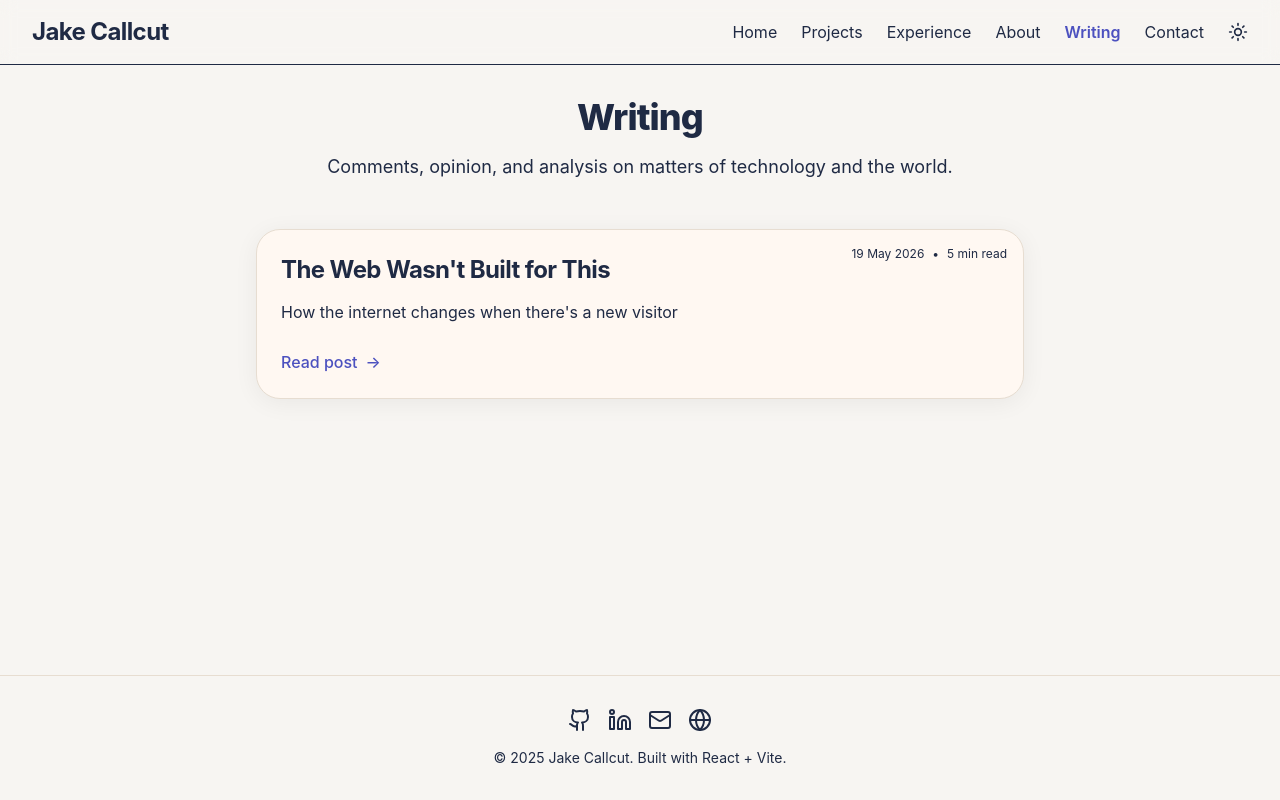
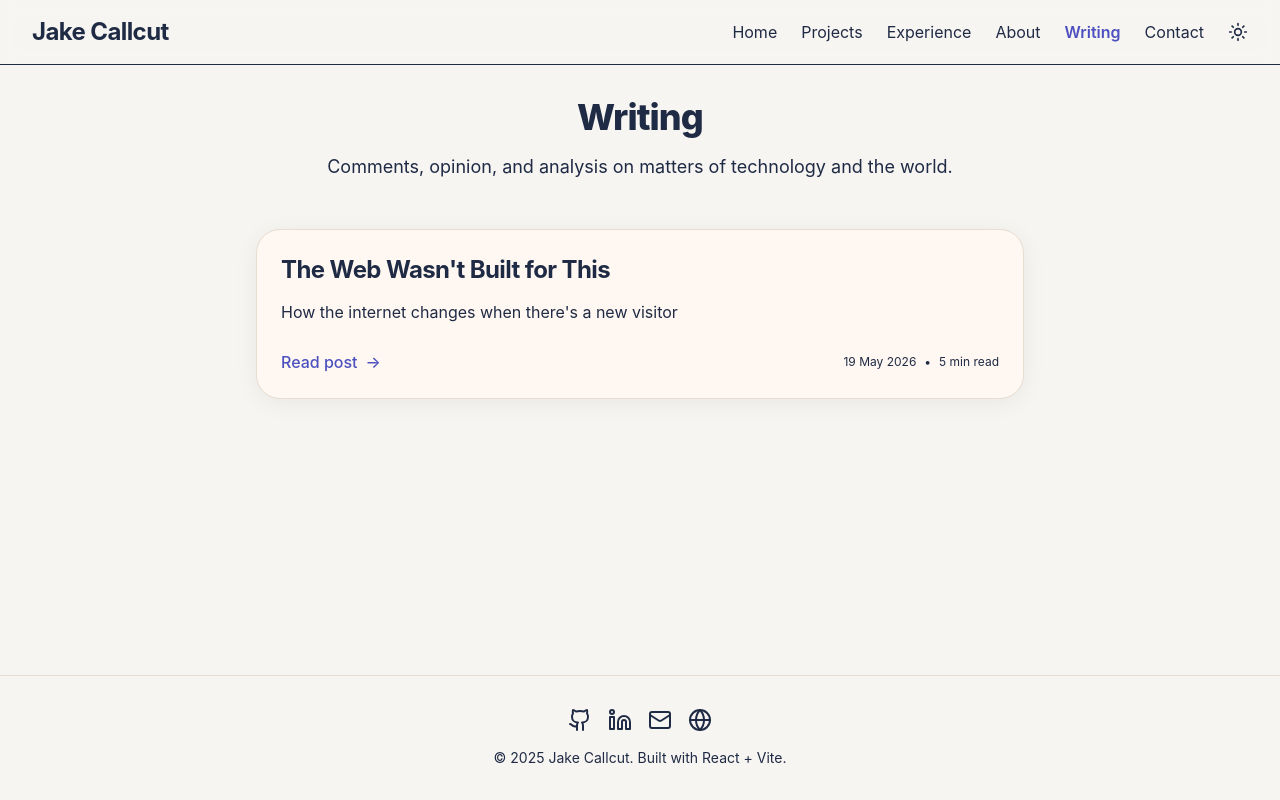
Before and after one commit to JakeCallcut/jakecallcut.github.io, a React (Vite) app: page /writing in a window 1280 px wide. Built offline with nearby package versions, Linux system fonts and the light colour scheme.

Commit message:
alignment update

```diff
--- a/src/routes/Writing.tsx
+++ b/src/routes/Writing.tsx
@@ -28,18 +28,20 @@ export default function Writing() {
             to={`/writing/${post.slug}`}
             className="relative group rounded-3xl border border-border bg-card p-6 shadow-soft transition-transform duration-200 hover:-translate-y-1 hover:shadow-lg"
           >
-            <div className="absolute top-4 right-4 text-xs text-muted-foreground space-x-2">
-              <span>{formatDate(post.date)}</span>
-              <span>•</span>
-              <span>{formatReadingTime(post.readingMinutes)}</span>
-            </div>
             <h2 className="text-2xl font-bold tracking-tight text-foreground transition-colors group-hover:text-primary">
               {post.title}
             </h2>
             <p className="mt-3 text-base leading-7 text-muted-foreground">{post.description}</p>
-            <div className="mt-6 inline-flex items-center gap-2 font-medium text-primary">
-              <span>Read post</span>
-              <span aria-hidden="true">→</span>
+            <div className="mt-6 flex items-center justify-between">
+              <div className="inline-flex items-center gap-2 font-medium text-primary">
+                <span>Read post</span>
+                <span aria-hidden="true">→</span>
+              </div>
+              <div className="flex items-center text-[10px] sm:text-xs space-x-2 text-muted-foreground">
+                <span>{formatDate(post.date)}</span>
+                <span>•</span>
+                <span>{formatReadingTime(post.readingMinutes)}</span>
+              </div>
             </div>
           </Link>
         ))}
```
